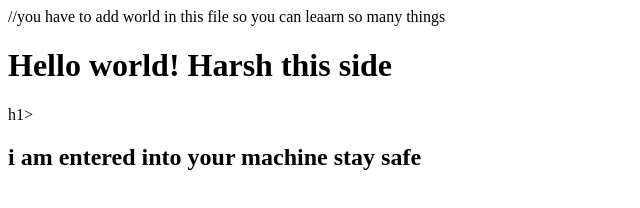
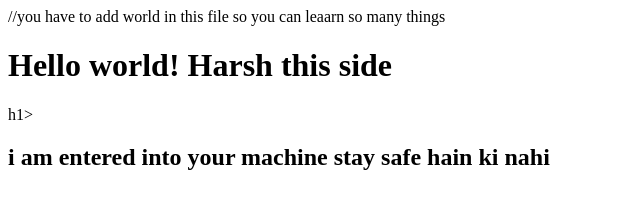
Before and after one commit to alksonstudio/project_p, a plain HTML site: page index.html in a window 1280 px wide. Shown: the whole page, without its empty margins (0-640 px from the left). Drawn offline with Linux system fonts and the light colour scheme.

Commit message:
hacked your code v2

```diff
--- a/index.html
+++ b/index.html
@@ -1,3 +1,3 @@
 //you have to add world in this file so you can leaarn so many things
 <h1> Hello world! Harsh this side</h1>h1>
-<h2>i am entered into your machine stay safe</h2>
+<h2>i am entered into your machine stay safe hain ki nahi </h2>
```
